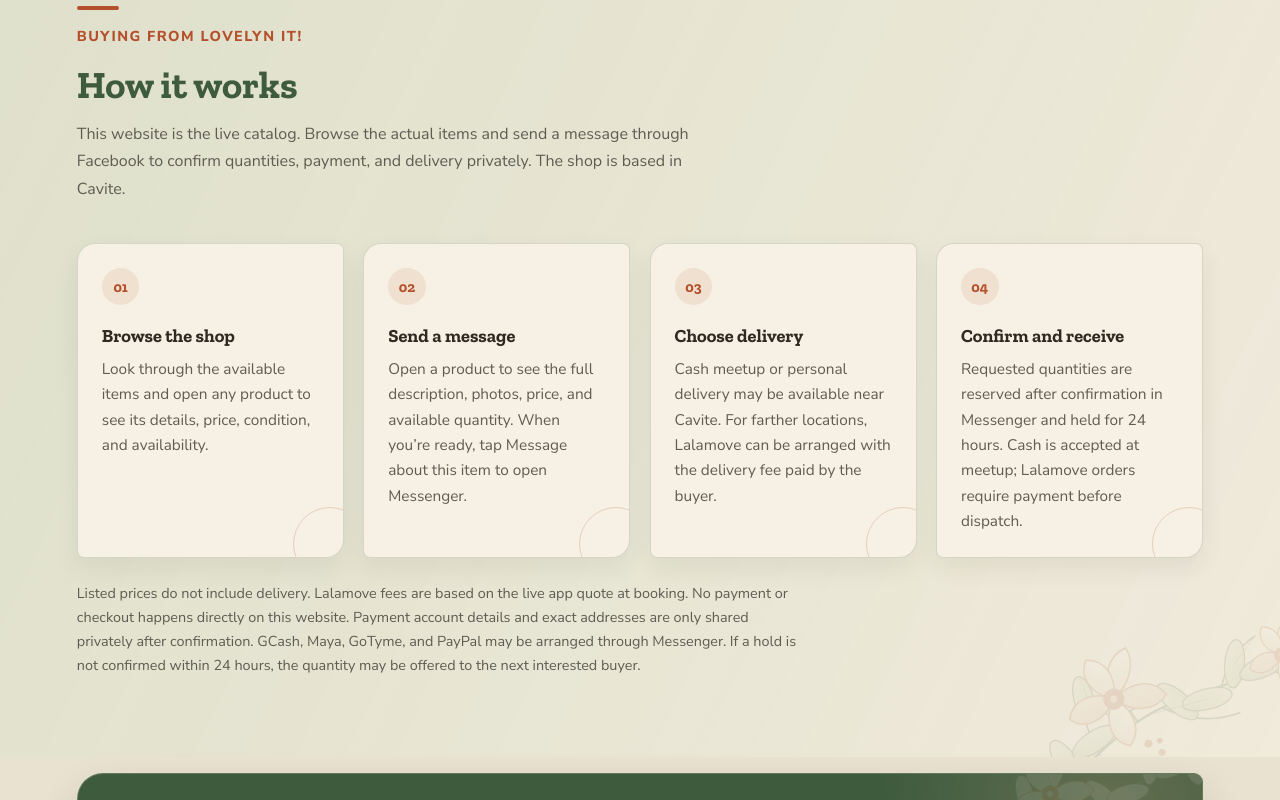
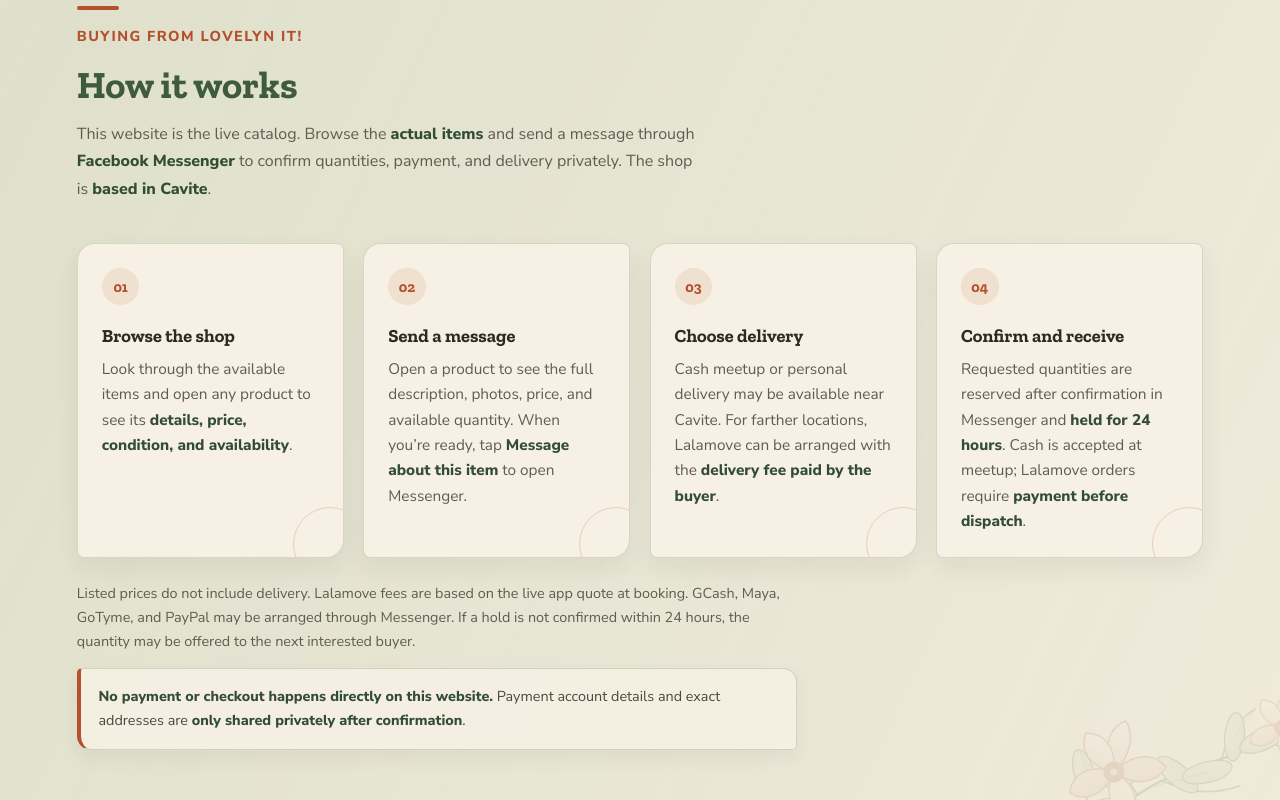
Before and after one commit to p-lorb/lovelyn-it, a React (Vite) app: page / in a window 1280 px wide. Shown: the part 1300-2100 px from the top of the page. Built offline with nearby package versions, Linux system fonts and the light colour scheme; no server answers; the database is empty.

Commit message:
Finish Lovelyn It branding and buying guide

```diff
--- a/package.json
+++ b/package.json
@@ -1,5 +1,5 @@
 {
-  "name": "corner-store",
+  "name": "lovelyn-it",
   "private": true,
   "version": "0.0.0",
   "type": "module",
--- a/src/components/StoreInfoSections.css
+++ b/src/components/StoreInfoSections.css
@@ -20,6 +20,11 @@
   color: #5F5C52;
   font-size: 1rem;
   line-height: 1.7;
+}
+
+.store-text-highlight {
+  color: #314D35;
+  font-weight: 800;
 }
 
 .how-it-works-grid {
@@ -70,6 +75,26 @@
   color: #5F5C52;
   font-size: 0.9rem;
   line-height: 1.65;
+}
+
+.store-process-note > p {
+  margin: 0;
+}
+
+.store-safety-note {
+  margin-top: 0.9rem !important;
+  padding: 1rem 1.1rem;
+  border: 1px solid rgba(62, 91, 62, 0.2);
+  border-left: 4px solid #B5502C;
+  border-radius: 5px 14px 5px 14px;
+  background: rgba(246, 241, 228, 0.88);
+  color: #4B493F;
+  box-shadow: 0 8px 20px rgba(46, 42, 34, 0.06);
+}
+
+.store-safety-note strong {
+  color: #314D35;
+  font-weight: 800;
 }
 
 .contact-section {
--- a/src/components/StoreInfoSections.jsx
+++ b/src/components/StoreInfoSections.jsx
@@ -22,10 +22,19 @@ function StoreInfoSections() {
           </h2>
 
           <p>
-            This website is the live catalog. Browse the actual
-            items and send a message through Facebook to confirm
-            quantities, payment, and delivery privately. The shop
-            is based in Cavite.
+            This website is the live catalog. Browse the{' '}
+            <strong className="store-text-highlight">
+              actual items
+            </strong>{' '}
+            and send a message through{' '}
+            <strong className="store-text-highlight">
+              Facebook Messenger
+            </strong>{' '}
+            to confirm quantities, payment, and delivery privately.
+            The shop is{' '}
+            <strong className="store-text-highlight">
+              based in Cavite
+            </strong>.
           </p>
         </div>
 
@@ -41,8 +50,10 @@ function StoreInfoSections() {
 
             <p>
               Look through the available items and open
-              any product to see its details, price,
-              condition, and availability.
+              any product to see its{' '}
+              <strong className="store-text-highlight">
+                details, price, condition, and availability
+              </strong>.
             </p>
           </article>
 
@@ -58,7 +69,11 @@ function StoreInfoSections() {
             <p>
               Open a product to see the full description, photos,
               price, and available quantity. When you’re ready,
-              tap Message about this item to open Messenger.
+              tap{' '}
+              <strong className="store-text-highlight">
+                Message about this item
+              </strong>{' '}
+              to open Messenger.
             </p>
           </article>
 
@@ -74,7 +89,10 @@ function StoreInfoSections() {
             <p>
               Cash meetup or personal delivery may be available
               near Cavite. For farther locations, Lalamove can be
-              arranged with the delivery fee paid by the buyer.
+              arranged with the{' '}
+              <strong className="store-text-highlight">
+                delivery fee paid by the buyer
+              </strong>.
             </p>
           </article>
 
@@ -89,23 +107,37 @@ function StoreInfoSections() {
 
             <p>
               Requested quantities are reserved after confirmation
-              in Messenger and held for 24 hours. Cash is accepted
-              at meetup; Lalamove orders require payment before
-              dispatch.
+              in Messenger and{' '}
+              <strong className="store-text-highlight">
+                held for 24 hours
+              </strong>. Cash is accepted at meetup; Lalamove orders
+              require{' '}
+              <strong className="store-text-highlight">
+                payment before dispatch
+              </strong>.
             </p>
           </article>
         </div>
 
-        <p className="store-process-note">
-          Listed prices do not include delivery. Lalamove fees
-          are based on the live app quote at booking. No payment
-          or checkout happens directly on this website. Payment
-          account details and exact addresses are only shared
-          privately after confirmation. GCash, Maya, GoTyme, and
-          PayPal may be arranged through Messenger. If a hold is
-          not confirmed within 24 hours, the quantity may be offered
-          to the next interested buyer.
-        </p>
+        <div className="store-process-note">
+          <p>
+            Listed prices do not include delivery. Lalamove fees
+            are based on the live app quote at booking. GCash, Maya,
+            GoTyme, and PayPal may be arranged through Messenger. If
+            a hold is not confirmed within 24 hours, the quantity may
+            be offered to the next interested buyer.
+          </p>
+
+          <p className="store-safety-note">
+            <strong>
+              No payment or checkout happens directly on this website.
+            </strong>{' '}
+            Payment account details and exact addresses are{' '}
+            <strong>
+              only shared privately after confirmation
+            </strong>.
+          </p>
+        </div>
       </section>
 
       <section
```
Also changed, not shown: 1 other file (tests, documents, lock files or other folders).
